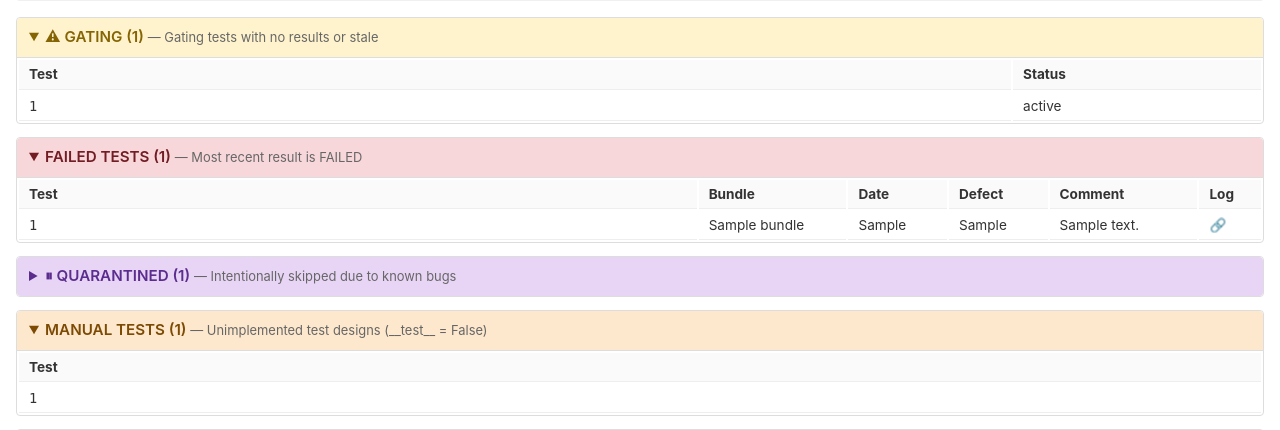
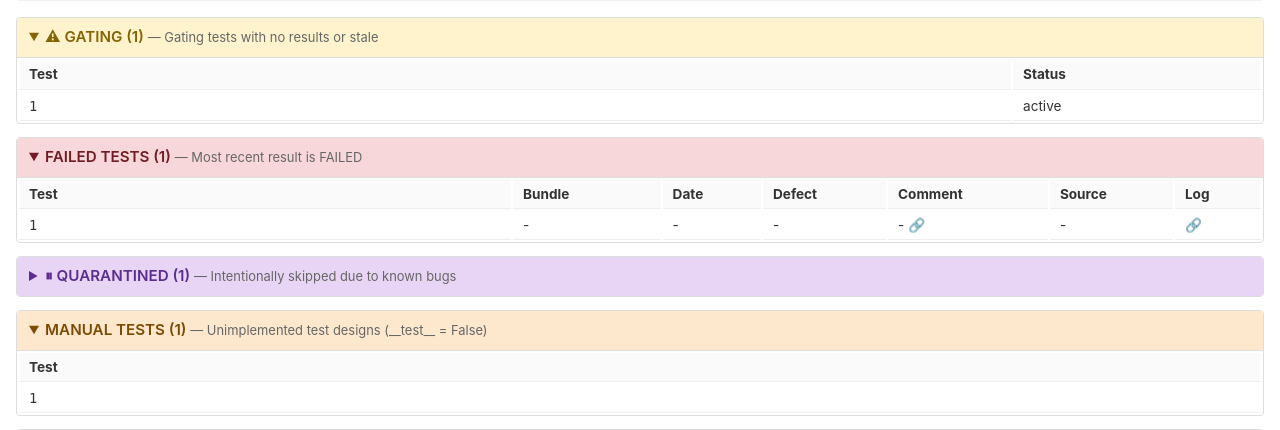
Before and after one commit to RedHatQE/openshift-virtualization-coverage-reports, a Python web app: template src/coverage_reports/templates/version.html in a window 1280 px wide, after a click that opens the changed part. Shown: the part 188-618 px from the top of the page. Run offline with Jinja, Linux system fonts and the light colour scheme; the template is opened without the code that fills it: most values are stand-ins (such as "Sample title", 1, 10 or a date in 2020).

Commit message:
feat: add Source/Type columns, URL extraction, consistent Jinja defaults (#8)
Align report format with the original rp_coverage_gate report:

- Add "Source" column to FAILED/PASSED/STALE/SKIPPED tables showing
  whether the RP result came from a manual or automated launch
- Add "Type" column to NEVER EXECUTED table showing Manual/Automated
- Extract URLs from RP defect comments and render as clickable links
- Add `_extract_urls()` helper with trailing punctuation stripping
- Use `default('-', boolean=true)` consistently across all Jinja2
  templates to properly handle None values
- Add `is_manual` field to all template-item builders for consistency
- Simplify dead-code branch in `_test_info_to_template_item`
- Fix column widths to sum to 100% in both RP and non-RP layouts
- Add 11 tests for `_extract_urls` covering edge cases

Closes #7

Signed-off-by: rnetser <rnetser@redhat.com>
Co-authored-by: PI (claude-opus-4-6) <noreply@pi.dev>

```diff
--- a/src/coverage_reports/templates/base.html
+++ b/src/coverage_reports/templates/base.html
@@ -81,6 +81,7 @@
 
         /* RP log link */
         .rp-link { text-decoration: none; }
+        .comment-link { margin-left: 4px; text-decoration: none; }
 
         /* Stable column layout */
         details > table {
--- a/src/coverage_reports/templates/version.html
+++ b/src/coverage_reports/templates/version.html
@@ -67,7 +67,7 @@
 {% macro failed_row(item, has_rp) %}
 {% if item.is_group %}
 <tr class="group-row">
-    <td class="mono" colspan="{{ 6 if has_rp else 5 }}">
+    <td class="mono" colspan="{{ 7 if has_rp else 6 }}">
         <details>
             <summary>{{ item.node_id }} <span class="param-count">[{{ item.group_count }} params]</span>
                 {{ mini_stats(item) }}
@@ -79,10 +79,11 @@
                 {% for sub in item.group_items %}
                 <tr>
                     <td class="mono">{{ sub.node_id[item.node_id|length:] }}</td>
-                    <td>{{ sub.bundle | default('-') }}</td>
-                    <td>{{ sub.last_executed | default('-') }}</td>
-                    <td>{{ sub.defect_type | default('-') }}</td>
-                    <td style="max-width: 300px; overflow: hidden; text-overflow: ellipsis; white-space: nowrap;">{{ sub.defect_comment | default('-') }}</td>
+                    <td>{{ sub.bundle | default('-', boolean=true) }}</td>
+                    <td>{{ sub.last_executed | default('-', boolean=true) }}</td>
+                    <td>{{ sub.defect_type | default('-', boolean=true) }}</td>
+                    <td style="max-width: 300px; overflow: hidden; text-overflow: ellipsis; white-space: nowrap;">{{ sub.defect_comment | default('-', boolean=true) }}{% for url in sub.comment_urls %}<a href="{{ url }}" target="_blank" class="comment-link">🔗</a>{% endfor %}</td>
+                    <td>{{ sub.source | default('-', boolean=true) | title }}</td>
                     {% if has_rp %}
                     <td>{% if sub.launch_id and sub.item_id %}<a class="rp-link" href="{{ rp_url }}/ui/#{{ rp_project }}/launches/all/{{ sub.launch_id }}/{{ sub.item_id }}" target="_blank">🔗</a>{% endif %}</td>
                     {% endif %}
@@ -96,10 +97,11 @@
 {% else %}
 <tr>
     <td class="mono">{{ item.node_id }}</td>
-    <td>{{ item.bundle | default('-') }}</td>
-    <td>{{ item.last_executed | default('-') }}</td>
-    <td>{{ item.defect_type | default('-') }}</td>
-    <td style="max-width: 300px; overflow: hidden; text-overflow: ellipsis; white-space: nowrap;">{{ item.defect_comment | default('-') }}</td>
+    <td>{{ item.bundle | default('-', boolean=true) }}</td>
+    <td>{{ item.last_executed | default('-', boolean=true) }}</td>
+    <td>{{ item.defect_type | default('-', boolean=true) }}</td>
+    <td style="max-width: 300px; overflow: hidden; text-overflow: ellipsis; white-space: nowrap;">{{ item.defect_comment | default('-', boolean=true) }}{% for url in item.comment_urls %}<a href="{{ url }}" target="_blank" class="comment-link">🔗</a>{% endfor %}</td>
+    <td>{{ item.source | default('-', boolean=true) | title }}</td>
     {% if has_rp %}
     <td>{% if item.launch_id and item.item_id %}<a class="rp-link" href="{{ rp_url }}/ui/#{{ rp_project }}/launches/all/{{ item.launch_id }}/{{ item.item_id }}" target="_blank">🔗</a>{% endif %}</td>
     {% endif %}
@@ -107,11 +109,11 @@
 {% endif %}
 {% endmacro %}
 
-{# PASSED / STALE / SKIPPED table row (Test, Bundle, Date, Log) #}
+{# PASSED / STALE / SKIPPED table row (Test, Bundle, Date, Source, Log) #}
 {% macro bundle_date_row(item, has_rp) %}
 {% if item.is_group %}
 <tr class="group-row">
-    <td class="mono" colspan="{{ 4 if has_rp else 3 }}">
+    <td class="mono" colspan="{{ 5 if has_rp else 4 }}">
         <details>
             <summary>{{ item.node_id }} <span class="param-count">[{{ item.group_count }} params]</span>
                 {{ mini_stats(item) }}
@@ -123,8 +125,9 @@
                 {% for sub in item.group_items %}
                 <tr>
                     <td class="mono">{{ sub.node_id[item.node_id|length:] }}</td>
-                    <td>{{ sub.bundle | default('-') }}</td>
-                    <td>{{ sub.last_executed | default('-') }}</td>
+                    <td>{{ sub.bundle | default('-', boolean=true) }}</td>
+                    <td>{{ sub.last_executed | default('-', boolean=true) }}</td>
+                    <td>{{ sub.source | default('-', boolean=true) | title }}</td>
                     {% if has_rp %}
                     <td>{% if sub.launch_id and sub.item_id %}<a class="rp-link" href="{{ rp_url }}/ui/#{{ rp_project }}/launches/all/{{ sub.launch_id }}/{{ sub.item_id }}" target="_blank">🔗</a>{% endif %}</td>
                     {% endif %}
@@ -138,8 +141,9 @@
 {% else %}
 <tr>
     <td class="mono">{{ item.node_id }}</td>
-    <td>{{ item.bundle | default('-') }}</td>
-    <td>{{ item.last_executed | default('-') }}</td>
+    <td>{{ item.bundle | default('-', boolean=true) }}</td>
+    <td>{{ item.last_executed | default('-', boolean=true) }}</td>
+    <td>{{ item.source | default('-', boolean=true) | title }}</td>
     {% if has_rp %}
     <td>{% if item.launch_id and item.item_id %}<a class="rp-link" href="{{ rp_url }}/ui/#{{ rp_project }}/launches/all/{{ item.launch_id }}/{{ item.item_id }}" target="_blank">🔗</a>{% endif %}</td>
     {% endif %}
@@ -147,7 +151,39 @@
 {% endif %}
 {% endmacro %}
 
-{# NEVER EXECUTED / MANUAL table row (Test only) #}
+{# NEVER EXECUTED table row (Test, Type) #}
+{% macro never_executed_row(item) %}
+{% if item.is_group %}
+<tr class="group-row">
+    <td class="mono" colspan="2">
+        <details>
+            <summary>{{ item.node_id }} <span class="param-count">[{{ item.group_count }} params]</span>
+                {{ mini_stats(item) }}
+            </summary>
+            {% if item.is_matrix %}
+            {{ matrix_grid(item) }}
+            {% else %}
+            <table class="param-table">
+                {% for sub in item.group_items %}
+                <tr>
+                    <td class="mono">{{ sub.node_id[item.node_id|length:] }}</td>
+                    <td>{{ "Manual" if sub.is_manual else "Automated" }}</td>
+                </tr>
+                {% endfor %}
+            </table>
+            {% endif %}
+        </details>
+    </td>
+</tr>
+{% else %}
+<tr>
+    <td class="mono">{{ item.node_id }}</td>
+    <td>{{ "Manual" if item.is_manual else "Automated" }}</td>
+</tr>
+{% endif %}
+{% endmacro %}
+
+{# MANUAL table row (Test only) #}
 {% macro single_col_row(item) %}
 {% if item.is_group %}
 <tr class="group-row">
@@ -190,7 +226,7 @@
                 <tr>
                     <td class="mono">{{ sub.node_id[item.node_id|length:] }}</td>
                     <td>{% if sub.quarantine_jira %}<a href="https://issues.redhat.com/browse/{{ sub.quarantine_jira }}">{{ sub.quarantine_jira }}</a>{% else %}-{% endif %}</td>
-                    <td>{{ sub.quarantine_reason | default('-') }}</td>
+                    <td>{{ sub.quarantine_reason | default('-', boolean=true) }}</td>
                 </tr>
                 {% endfor %}
             </table>
@@ -202,7 +238,7 @@
 <tr>
     <td class="mono">{{ item.node_id }}</td>
     <td>{% if item.quarantine_jira %}<a href="https://issues.redhat.com/browse/{{ item.quarantine_jira }}">{{ item.quarantine_jira }}</a>{% else %}-{% endif %}</td>
-    <td>{{ item.quarantine_reason | default('-') }}</td>
+    <td>{{ item.quarantine_reason | default('-', boolean=true) }}</td>
 </tr>
 {% endif %}
 {% endmacro %}
@@ -366,14 +402,15 @@
         <summary>FAILED TESTS ({{ team.failed_items | length }}) <small class="section-desc">— Most recent result is FAILED</small></summary>
         <table>
             <colgroup>
-                <col style="width: 55%">
+                <col style="width: {% if rp_url %}40{% else %}47{% endif %}%">
                 <col style="width: 12%">
                 <col style="width: 8%">
-                <col style="width: 8%">
-                <col style="width: 12%">
-                {% if rp_url %}<col style="width: 5%">{% endif %}
+                <col style="width: 10%">
+                <col style="width: 13%">
+                <col style="width: 10%">
+                {% if rp_url %}<col style="width: 7%">{% endif %}
             </colgroup>
-            <thead><tr><th class="sortable" onclick="sortTable(this.closest('table'), this.cellIndex)">Test</th><th class="sortable" onclick="sortTable(this.closest('table'), this.cellIndex)">Bundle</th><th class="sortable" onclick="sortTable(this.closest('table'), this.cellIndex)">Date</th><th class="sortable" onclick="sortTable(this.closest('table'), this.cellIndex)">Defect</th><th class="sortable" onclick="sortTable(this.closest('table'), this.cellIndex)">Comment</th>{% if rp_url %}<th class="sortable" onclick="sortTable(this.closest('table'), this.cellIndex)">Log</th>{% endif %}</tr></thead>
+            <thead><tr><th class="sortable" onclick="sortTable(this.closest('table'), this.cellIndex)">Test</th><th class="sortable" onclick="sortTable(this.closest('table'), this.cellIndex)">Bundle</th><th class="sortable" onclick="sortTable(this.closest('table'), this.cellIndex)">Date</th><th class="sortable" onclick="sortTable(this.closest('table'), this.cellIndex)">Defect</th><th class="sortable" onclick="sortTable(this.closest('table'), this.cellIndex)">Comment</th><th class="sortable" onclick="sortTable(this.closest('table'), this.cellIndex)">Source</th>{% if rp_url %}<th class="sortable" onclick="sortTable(this.closest('table'), this.cellIndex)">Log</th>{% endif %}</tr></thead>
             <tbody>
             {% for item in team.failed_items %}
             {{ failed_row(item, rp_url) }}
@@ -427,12 +464,13 @@
         <summary>NEVER EXECUTED ({{ team.never_executed_items | length }}) <small class="section-desc">— Implemented tests with no RP results</small></summary>
         <table>
             <colgroup>
-                <col style="width: 100%">
+                <col style="width: 85%">
+                <col style="width: 15%">
             </colgroup>
-            <thead><tr><th class="sortable" onclick="sortTable(this.closest('table'), this.cellIndex)">Test</th></tr></thead>
+            <thead><tr><th class="sortable" onclick="sortTable(this.closest('table'), this.cellIndex)">Test</th><th class="sortable" onclick="sortTable(this.closest('table'), this.cellIndex)">Type</th></tr></thead>
             <tbody>
             {% for item in team.never_executed_items %}
-            {{ single_col_row(item) }}
+            {{ never_executed_row(item) }}
             {% endfor %}
             </tbody>
         </table>
@@ -445,12 +483,13 @@
         <summary>STALE TESTS ({{ team.stale_items | length }}) <small class="section-desc">— Last execution older than {{ stale_days }} days</small></summary>
         <table>
             <colgroup>
-                <col style="width: 65%">
-                <col style="width: 15%">
+                <col style="width: {% if rp_url %}55{% else %}63{% endif %}%">
+                <col style="width: 13%">
+                <col style="width: 12%">
                 <col style="width: 12%">
                 {% if rp_url %}<col style="width: 8%">{% endif %}
             </colgroup>
-            <thead><tr><th class="sortable" onclick="sortTable(this.closest('table'), this.cellIndex)">Test</th><th class="sortable" onclick="sortTable(this.closest('table'), this.cellIndex)">Bundle</th><th class="sortable" onclick="sortTable(this.closest('table'), this.cellIndex)">Date</th>{% if rp_url %}<th class="sortable" onclick="sortTable(this.closest('table'), this.cellIndex)">Log</th>{% endif %}</tr></thead>
+            <thead><tr><th class="sortable" onclick="sortTable(this.closest('table'), this.cellIndex)">Test</th><th class="sortable" onclick="sortTable(this.closest('table'), this.cellIndex)">Bundle</th><th class="sortable" onclick="sortTable(this.closest('table'), this.cellIndex)">Date</th><th class="sortable" onclick="sortTable(this.closest('table'), this.cellIndex)">Source</th>{% if rp_url %}<th class="sortable" onclick="sortTable(this.closest('table'), this.cellIndex)">Log</th>{% endif %}</tr></thead>
             <tbody>
             {% for item in team.stale_items %}
             {{ bundle_date_row(item, rp_url) }}
@@ -466,12 +505,13 @@
         <summary>PASSED TESTS ({{ team.passed_items | length }}) <small class="section-desc">— Most recent result is PASSED</small></summary>
         <table>
             <colgroup>
-                <col style="width: 65%">
-                <col style="width: 15%">
+                <col style="width: {% if rp_url %}55{% else %}63{% endif %}%">
+                <col style="width: 13%">
+                <col style="width: 12%">
                 <col style="width: 12%">
                 {% if rp_url %}<col style="width: 8%">{% endif %}
             </colgroup>
-            <thead><tr><th class="sortable" onclick="sortTable(this.closest('table'), this.cellIndex)">Test</th><th class="sortable" onclick="sortTable(this.closest('table'), this.cellIndex)">Bundle</th><th class="sortable" onclick="sortTable(this.closest('table'), this.cellIndex)">Date</th>{% if rp_url %}<th class="sortable" onclick="sortTable(this.closest('table'), this.cellIndex)">Log</th>{% endif %}</tr></thead>
+            <thead><tr><th class="sortable" onclick="sortTable(this.closest('table'), this.cellIndex)">Test</th><th class="sortable" onclick="sortTable(this.closest('table'), this.cellIndex)">Bundle</th><th class="sortable" onclick="sortTable(this.closest('table'), this.cellIndex)">Date</th><th class="sortable" onclick="sortTable(this.closest('table'), this.cellIndex)">Source</th>{% if rp_url %}<th class="sortable" onclick="sortTable(this.closest('table'), this.cellIndex)">Log</th>{% endif %}</tr></thead>
             <tbody>
             {% for item in team.passed_items %}
             {{ bundle_date_row(item, rp_url) }}
@@ -487,12 +527,13 @@
         <summary>SKIPPED TESTS ({{ team.skipped_items | length }}) <small class="section-desc">— Most recent result is SKIPPED</small></summary>
         <table>
             <colgroup>
-                <col style="width: 65%">
-                <col style="width: 15%">
+                <col style="width: {% if rp_url %}55{% else %}63{% endif %}%">
+                <col style="width: 13%">
+                <col style="width: 12%">
                 <col style="width: 12%">
                 {% if rp_url %}<col style="width: 8%">{% endif %}
             </colgroup>
-            <thead><tr><th class="sortable" onclick="sortTable(this.closest('table'), this.cellIndex)">Test</th><th class="sortable" onclick="sortTable(this.closest('table'), this.cellIndex)">Bundle</th><th class="sortable" onclick="sortTable(this.closest('table'), this.cellIndex)">Date</th>{% if rp_url %}<th class="sortable" onclick="sortTable(this.closest('table'), this.cellIndex)">Log</th>{% endif %}</tr></thead>
+            <thead><tr><th class="sortable" onclick="sortTable(this.closest('table'), this.cellIndex)">Test</th><th class="sortable" onclick="sortTable(this.closest('table'), this.cellIndex)">Bundle</th><th class="sortable" onclick="sortTable(this.closest('table'), this.cellIndex)">Date</th><th class="sortable" onclick="sortTable(this.closest('table'), this.cellIndex)">Source</th>{% if rp_url %}<th class="sortable" onclick="sortTable(this.closest('table'), this.cellIndex)">Log</th>{% endif %}</tr></thead>
             <tbody>
             {% for item in team.skipped_items %}
             {{ bundle_date_row(item, rp_url) }}
```
Also changed, not shown: src/coverage_reports/report.py (+33 -7 lines), tests/test_report.py (+41 -0 lines).
